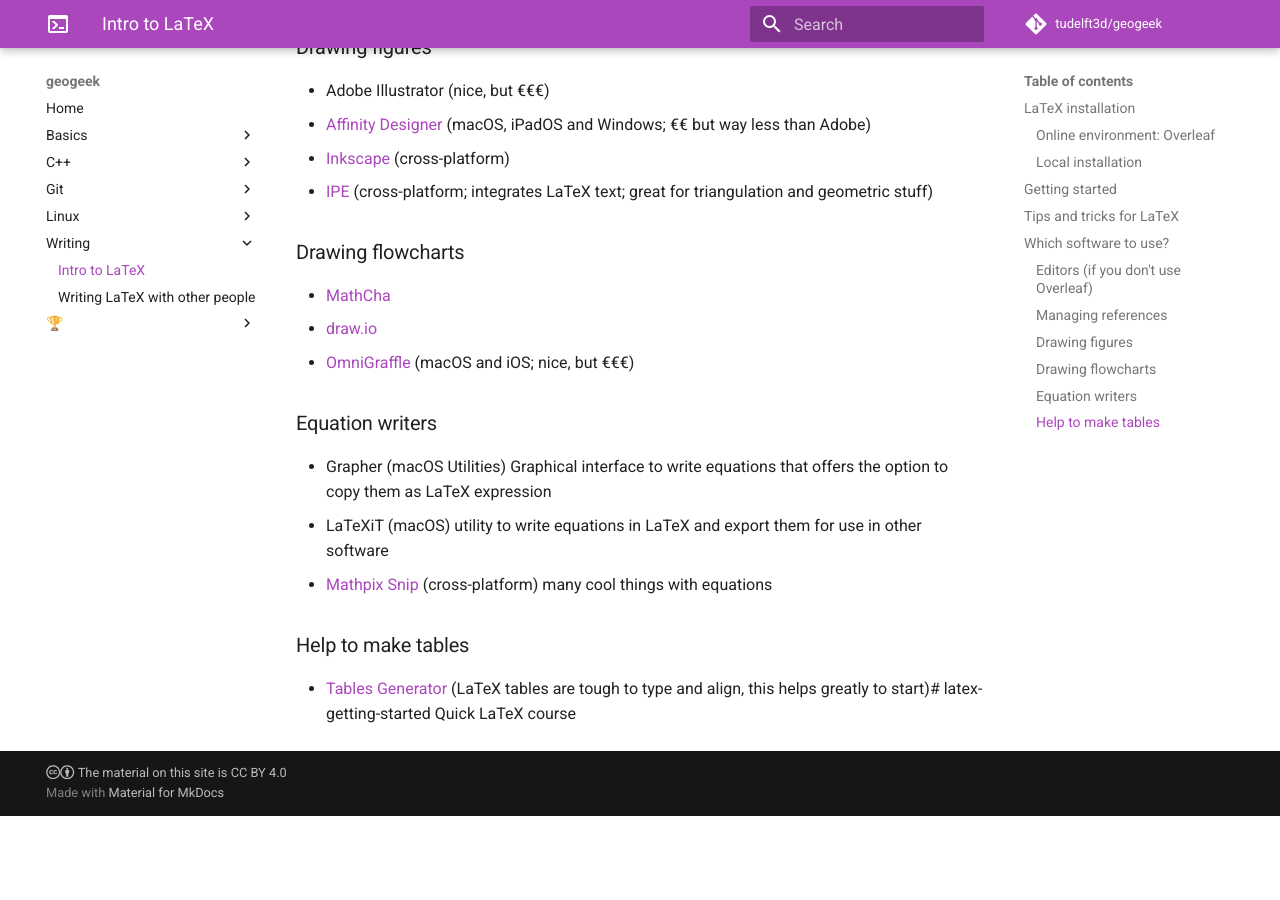
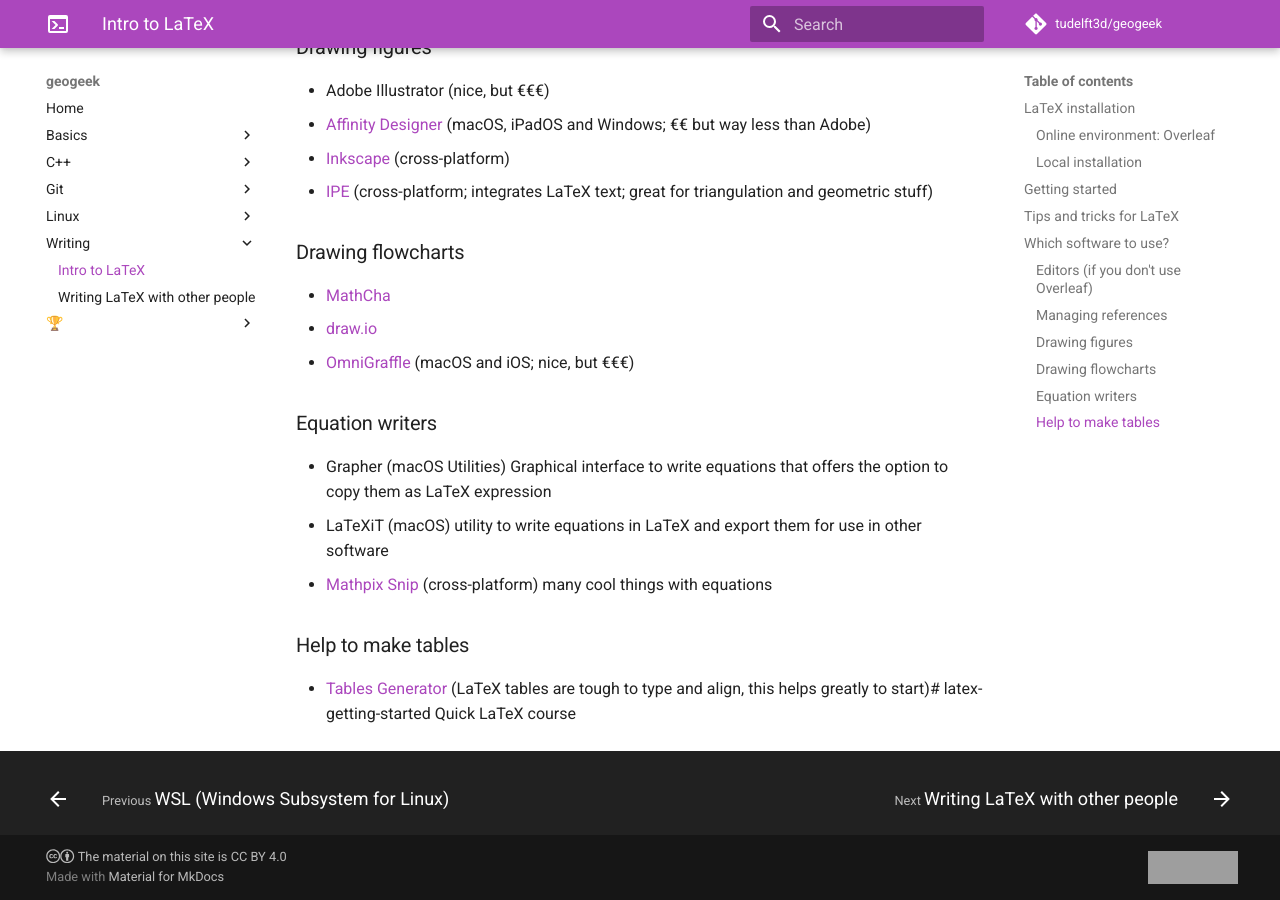
Before and after one commit to tudelft3d/geogeeks, an MkDocs documentation site: the page built from docs/writing/latexintro.md, in a window 1280 px wide and 900 px high, scrolled down 2280 px. Built offline with MkDocs 1.6.1 and Material for MkDocs 9.7.7, drawn with Linux system fonts in a browser that asks for light colours; comment, search, counter and statistics services are not loaded; before the commit the page ends 3096 px from its top, so only the background shows below that; grey boxes are pictures that could not be loaded.

Commit message:
Add the last-updated in the footer

```diff
--- /dev/null
+++ b/overrides/partials/footer.html
@@ -0,0 +1,91 @@
+<!--
+  Copyright (c) 2016-2022 Martin Donath <martin.donath@squidfunk.com>
+  Permission is hereby granted, free of charge, to any person obtaining a copy
+  of this software and associated documentation files (the "Software"), to
+  deal in the Software without restriction, including without limitation the
+  rights to use, copy, modify, merge, publish, distribute, sublicense, and/or
+  sell copies of the Software, and to permit persons to whom the Software is
+  furnished to do so, subject to the following conditions:
+  The above copyright notice and this permission notice shall be included in
+  all copies or substantial portions of the Software.
+  THE SOFTWARE IS PROVIDED "AS IS", WITHOUT WARRANTY OF ANY KIND, EXPRESS OR
+  IMPLIED, INCLUDING BUT NOT LIMITED TO THE WARRANTIES OF MERCHANTABILITY,
+  FITNESS FOR A PARTICULAR PURPOSE AND NON-INFRINGEMENT. IN NO EVENT SHALL THE
+  AUTHORS OR COPYRIGHT HOLDERS BE LIABLE FOR ANY CLAIM, DAMAGES OR OTHER
+  LIABILITY, WHETHER IN AN ACTION OF CONTRACT, TORT OR OTHERWISE, ARISING
+  FROM, OUT OF OR IN CONNECTION WITH THE SOFTWARE OR THE USE OR OTHER DEALINGS
+  IN THE SOFTWARE.
+-->
+
+<!-- Footer -->
+<footer class="md-footer">
+
+  <!-- Link to previous and/or next page -->
+  {% if page.previous_page or page.next_page %}
+    {% if page.meta and page.meta.hide %}
+      {% set hidden = "hidden" if "footer" in page.meta.hide %}
+    {% endif %}
+    <nav
+      class="md-footer__inner md-grid"
+      aria-label="{{ lang.t('footer.title') }}"
+      {{ hidden }}
+    >
+
+      <!-- Link to previous page -->
+      {% if page.previous_page %}
+        {% set direction = lang.t("footer.previous") %}
+        <a
+          href="{{ page.previous_page.url | url }}"
+          class="md-footer__link md-footer__link--prev"
+          aria-label="{{ direction }}: {{ page.previous_page.title | e }}"
+          rel="prev"
+        >
+          <div class="md-footer__button md-icon">
+            {% include ".icons/material/arrow-left.svg" %}
+          </div>
+          <div class="md-footer__title">
+            <div class="md-ellipsis">
+              <span class="md-footer__direction">
+                {{ direction }}
+              </span>
+              {{ page.previous_page.title }}
+            </div>
+          </div>
+        </a>
+      {% endif %}
+
+      <!-- Link to next page -->
+      {% if page.next_page %}
+        {% set direction = lang.t("footer.next") %}
+        <a
+          href="{{ page.next_page.url | url }}"
+          class="md-footer__link md-footer__link--next"
+          aria-label="{{ direction }}: {{ page.next_page.title | e }}"
+          rel="next"
+        >
+          <div class="md-footer__title">
+            <div class="md-ellipsis">
+              <span class="md-footer__direction">
+                {{ direction }}
+              </span>
+              {{ page.next_page.title }}
+            </div>
+          </div>
+          <div class="md-footer__button md-icon">
+            {% include ".icons/material/arrow-right.svg" %}
+          </div>
+        </a>
+      {% endif %}
+    </nav>
+  {% endif %}
+
+  <!-- Further information -->
+  <div class="md-footer-meta md-typeset">
+    <div class="md-footer-meta__inner md-grid">
+      {% include "partials/copyright.html" %}
+      <div class="md-social">
+        <img alt="GitHub last commit" src="https://img.shields.io/github/last-commit/tudelft3d/geogeek?color=lightgray&label=last%20updated&style=flat-square">
+      </div>
+    </div>
+  </div>
+</footer>
```
Also changed, not shown: docs/index.md (+0 -2 lines).
